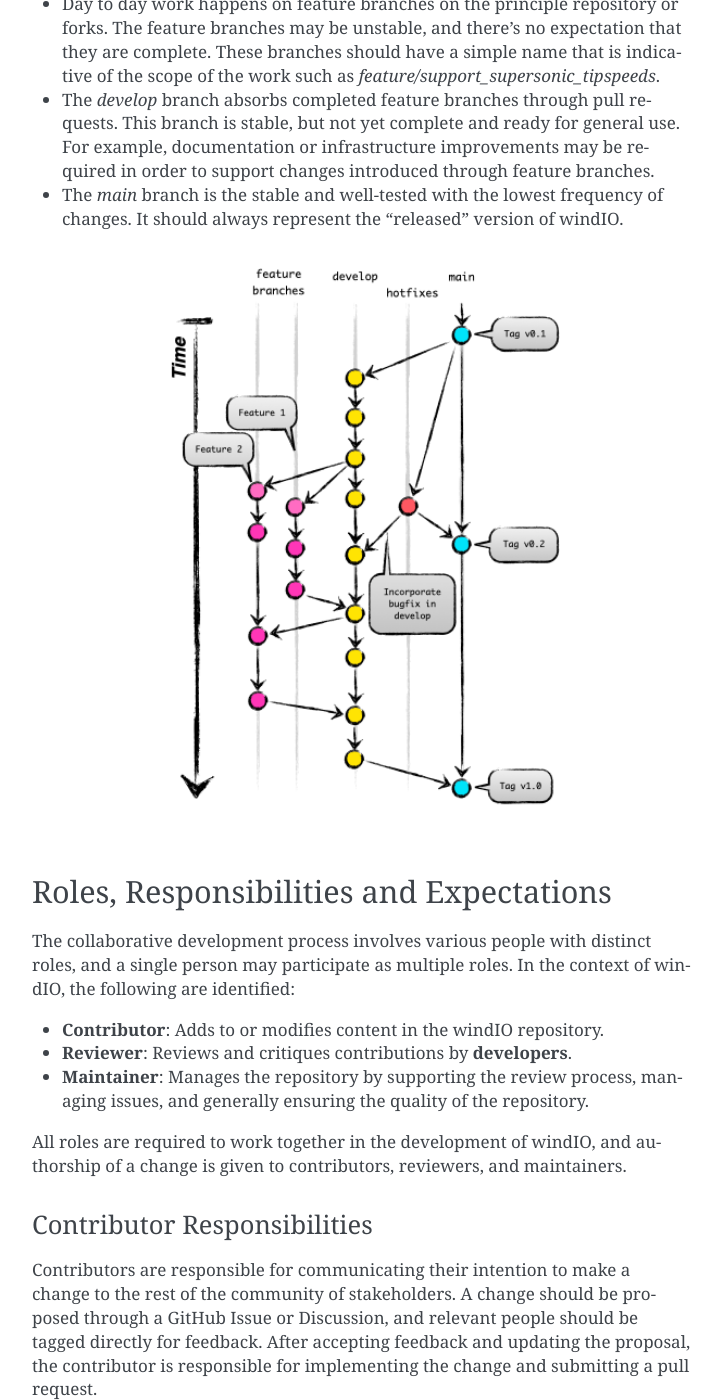
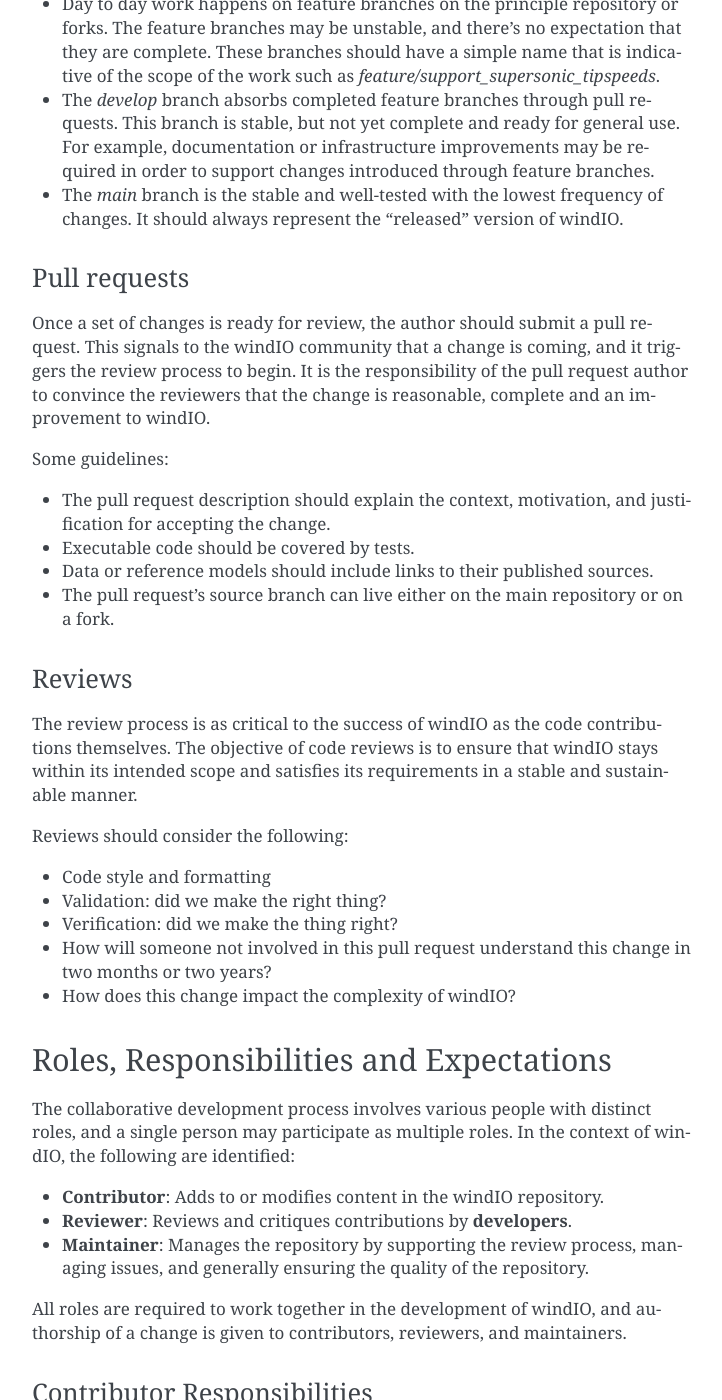
Before and after one commit to IEAWindTask37/windIO, a Sphinx documentation site: the page built from docs/source/developer_guide.rst, in a window 1280 px wide and 1400 px high, scrolled down 921 px. Shown: the whole window, without its empty margins (388-1110 px from the left). Built offline with Sphinx 7.4.7, drawn with Linux system fonts in a browser that asks for light colours; some of the changed text lies outside the part shown.

Commit message:
Add PR and review section

```diff
--- a/docs/source/developer_guide.rst
+++ b/docs/source/developer_guide.rst
@@ -27,8 +27,8 @@
 - `Think that you might be wrong. <https://en.wikipedia.org/wiki/Cromwell%27s_rule>`_
 - `Assume good faith. <https://en.wikipedia.org/wiki/Wikipedia:Assume_good_faith>`_
 
-Git Flow
-~~~~~~~~
+Contribution management
+~~~~~~~~~~~~~~~~~~~~~~~
 
 Contributions are tracked with `git <https://docs.github.com/en/get-started/start-your-journey/about-github-and-git#about-git>`_
 and coordinated with `GitHub <https://docs.github.com/en/get-started/start-your-journey/about-github-and-git#about-github>`_.
@@ -48,11 +48,47 @@
 - The `main` branch is the stable and well-tested with the lowest frequency of changes.
   It should always represent the "released" version of windIO.
 
+Pull requests
+-------------
 
-.. image:: images/gitflowdiagram.png
-    :height: 600
-    :alt: Git-flow diagram
-    :align: center
+Once a set of changes is ready for review, the author should submit a pull request.
+This signals to the windIO community that a change is coming, and it triggers the review
+process to begin.
+It is the responsibility of the pull request author to convince the reviewers that the change
+is reasonable, complete and an improvement to windIO.
+
+Some guidelines:
+
+- The pull request description should explain the context, motivation, and justification
+  for accepting the change.
+- Executable code should be covered by tests.
+- Data or reference models should include links to their published sources.
+- The pull request's source branch can live either on the main repository or on a fork.
+
+.. Consider this checklist as a starting point to ensuring a pull request is complete:
+
+.. - Executable code is covered by the following tests:
+..   - Test 1
+..   - Test 2
+.. - New components are documented in:
+..   - Location 1
+..   - Location 2
+
+Reviews
+-------
+
+The review process is as critical to the success of windIO as the code contributions themselves.
+The objective of code reviews is to ensure that windIO stays within its intended scope
+and satisfies its requirements in a stable and sustainable manner.
+
+Reviews should consider the following:
+
+- Code style and formatting
+- Validation: did we make the right thing?
+- Verification: did we make the thing right?
+- How will someone not involved in this pull request understand this
+  change in two months or two years?
+- How does this change impact the complexity of windIO?
 
 
 
```
